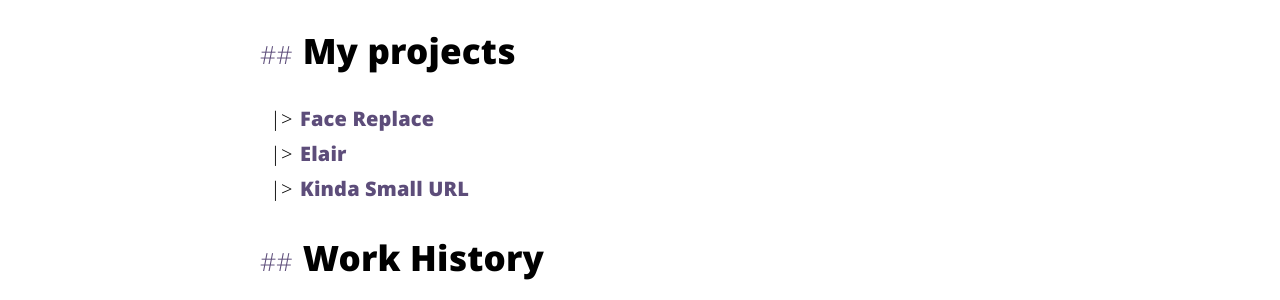
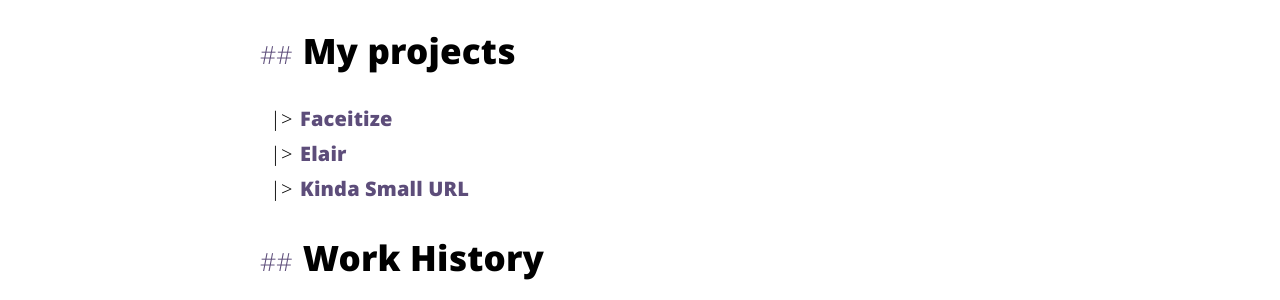
Before and after one commit to mattmatters/personal_site, a Jekyll site: the page built from about.html, in a window 1280 px wide. Shown: the part 931-1231 px from the top of the page. Built offline with Jekyll 4.4.1, drawn with Linux system fonts in a browser that asks for light colours.

Commit message:
New Face/Computer Vision project

```diff
--- a/_config.yml
+++ b/_config.yml
@@ -39,8 +39,8 @@ links:
     url: /about
 # projects in header index
 projects:
-  - name: Face Replace
-    url: https://github.com/mattmatters/face_replace
+  - name: Faceitize
+    url: https://github.com/mattmatters/faceitize
   - name: Elair
     url: https://github.com/mattmatters/elair
   - name: Kinda Small URL
```
